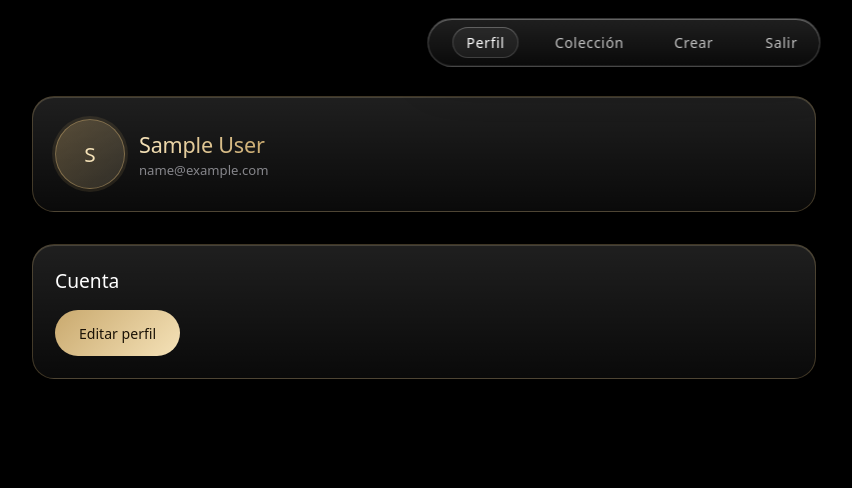
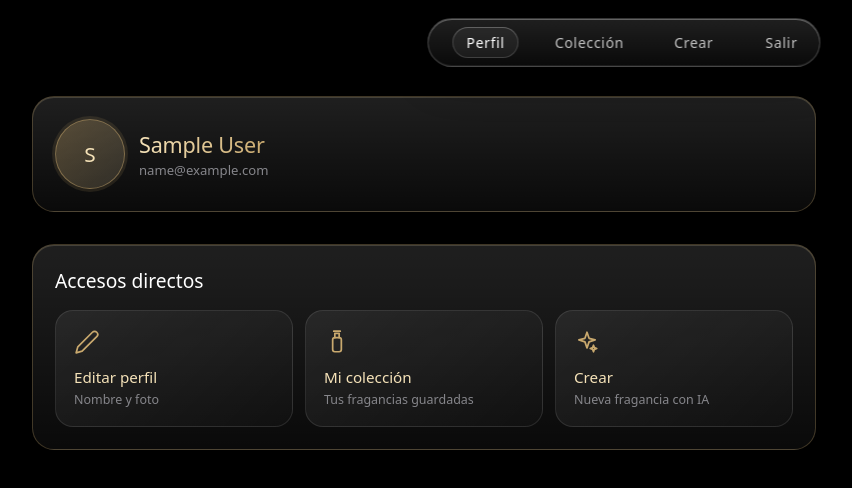
Before and after one commit to Jcrc2208/SMART-COBOT-PLATFORM, a React (Vite) app in the folder frontend/: page /perfil in a window 1280 px wide. Shown: the top 488 px of the page, without its empty margins (16-868 px from the left). Built offline with nearby package versions, Linux system fonts and the light colour scheme; no server answers; sample sign-in values are in the browser's storage.

Commit message:
Error de scroll en chatbot corregido

```diff
--- a/frontend/src/components/Perfil.jsx
+++ b/frontend/src/components/Perfil.jsx
@@ -1,4 +1,5 @@
 import { useState } from 'react'
+import { Link } from 'react-router-dom'
 import { useAuth } from '../hooks/useAuth.jsx'
 import './profile.css'
 
@@ -37,7 +38,36 @@ export default function Perfil() {
         </div>
       </section>
 
-      {editing ? (
+      <section className="profile-section">
+        <h3>Accesos directos</h3>
+        <div className="shortcuts-grid">
+          <button type="button" className="shortcut-tile" onClick={startEdit}>
+            <svg className="shortcut-icon" viewBox="0 0 24 24" fill="none" stroke="currentColor" strokeWidth="1.6" strokeLinecap="round" strokeLinejoin="round">
+              <path d="M17 3a2.8 2.8 0 1 1 4 4L7.5 20.5 2 22l1.5-5.5Z" />
+            </svg>
+            <span className="shortcut-label">Editar perfil</span>
+            <span className="shortcut-desc">Nombre y foto</span>
+          </button>
+          <Link to="/coleccion" className="shortcut-tile">
+            <svg className="shortcut-icon" viewBox="0 0 24 24" fill="none" stroke="currentColor" strokeWidth="1.6" strokeLinecap="round" strokeLinejoin="round">
+              <rect x="8" y="8" width="8" height="13" rx="2" />
+              <path d="M10 8V4h4v4M9 2h6" />
+            </svg>
+            <span className="shortcut-label">Mi colección</span>
+            <span className="shortcut-desc">Tus fragancias guardadas</span>
+          </Link>
+          <Link to="/crear" className="shortcut-tile">
+            <svg className="shortcut-icon" viewBox="0 0 24 24" fill="none" stroke="currentColor" strokeWidth="1.6" strokeLinecap="round" strokeLinejoin="round">
+              <path d="M12 3l1.9 5.6L19.5 10l-5.6 1.9L12 17.5l-1.9-5.6L4.5 10l5.6-1.4Z" />
+              <path d="M18 15l.8 2.2L21 18l-2.2.8L18 21l-.8-2.2L15 18l2.2-.8Z" />
+            </svg>
+            <span className="shortcut-label">Crear</span>
+            <span className="shortcut-desc">Nueva fragancia con IA</span>
+          </Link>
+        </div>
+      </section>
+
+      {editing && (
         <form className="profile-section edit-form" onSubmit={save}>
           <h3>Editar perfil</h3>
           <label className="edit-field">
@@ -65,11 +95,6 @@ export default function Perfil() {
             </button>
           </div>
         </form>
-      ) : (
-        <section className="profile-section">
-          <h3>Cuenta</h3>
-          <button type="button" className="btn-primary" onClick={startEdit}>Editar perfil</button>
-        </section>
       )}
     </main>
   )
--- a/frontend/src/components/crear.css
+++ b/frontend/src/components/crear.css
@@ -329,6 +329,7 @@
   padding: 10px 24px 8px;
 
   overflow-y: auto;
+  overflow-x: hidden;
 
   scrollbar-width: thin;
   scrollbar-color: #333 transparent;
@@ -433,6 +434,10 @@
 
 .msg {
   max-width: min(680px, 80%);
+  min-width: 0;
+
+  overflow-wrap: anywhere;
+  word-break: break-word;
 
   padding: 12px 16px;
 
@@ -573,6 +578,12 @@
 
   font-family: inherit;
   font-size: clamp(14px, 1.4vw, 15px);
+
+  scrollbar-width: none;
+}
+
+.chat-input::-webkit-scrollbar {
+  display: none;
 }
 
 .chat-input::placeholder {
--- a/frontend/src/components/profile.css
+++ b/frontend/src/components/profile.css
@@ -161,6 +161,58 @@
   gap: 10px;
 }
 
+.shortcuts-grid {
+  display: grid;
+  grid-template-columns: repeat(auto-fit, minmax(160px, 1fr));
+  gap: 12px;
+}
+
+.shortcut-tile {
+  display: flex;
+  flex-direction: column;
+  align-items: flex-start;
+  gap: 4px;
+  padding: 18px;
+  border-radius: 18px;
+  border: 1px solid rgba(255, 255, 255, 0.1);
+  background: linear-gradient(135deg, rgba(255, 255, 255, 0.07), rgba(255, 255, 255, 0.02));
+  color: #f5f5f7;
+  text-decoration: none;
+  cursor: pointer;
+  font-family: inherit;
+  text-align: left;
+  transition:
+    transform 0.2s ease,
+    border-color 0.2s ease,
+    background 0.2s ease,
+    box-shadow 0.2s ease;
+}
+
+.shortcut-tile:hover {
+  transform: translateY(-3px);
+  border-color: rgba(201, 169, 110, 0.55);
+  background: linear-gradient(135deg, rgba(201, 169, 110, 0.16), rgba(201, 169, 110, 0.05));
+  box-shadow: 0 10px 28px rgba(0, 0, 0, 0.35);
+}
+
+.shortcut-icon {
+  width: 26px;
+  height: 26px;
+  margin-bottom: 8px;
+  color: #c9a96e;
+}
+
+.shortcut-label {
+  font-size: 0.95rem;
+  font-weight: 500;
+  color: #f5e2b8;
+}
+
+.shortcut-desc {
+  font-size: 0.78rem;
+  color: #86868b;
+}
+
 .btn-primary,
 .btn-ghost {
   min-height: 46px;
@@ -208,6 +260,10 @@
   .btn-ghost {
     width: 100%;
   }
+
+  .shortcuts-grid {
+    grid-template-columns: 1fr;
+  }
 }
 
 /* ---------- Solo táctil ---------- */
```
